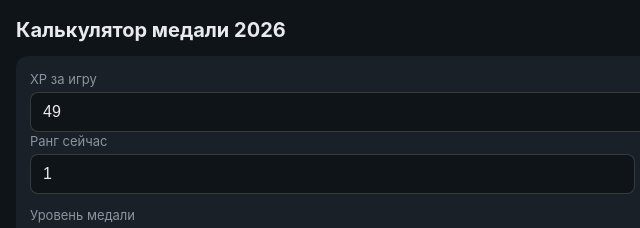
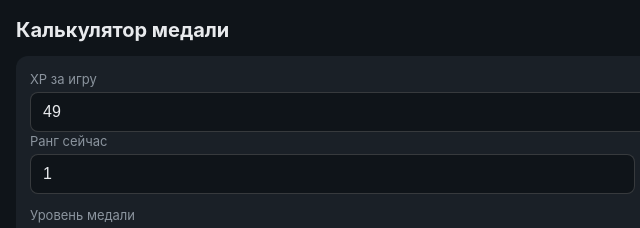
Before and after one commit to ifonpromax/xp-calc, a plain HTML site: page index.html in a window 1280 px wide. Shown: the top 228 px of the page, 0-640 px from the left. Drawn offline with Linux system fonts and the light colour scheme.

Commit message:
Update index.html

```diff
--- a/index.html
+++ b/index.html
@@ -44,7 +44,7 @@
 </style>
 </head>
 <body>
-<h1>Калькулятор медали 2026</h1>
+<h1>Калькулятор медали</h1>
 
 <div class="card">
   <label for="g">XP за игру</label>
```
